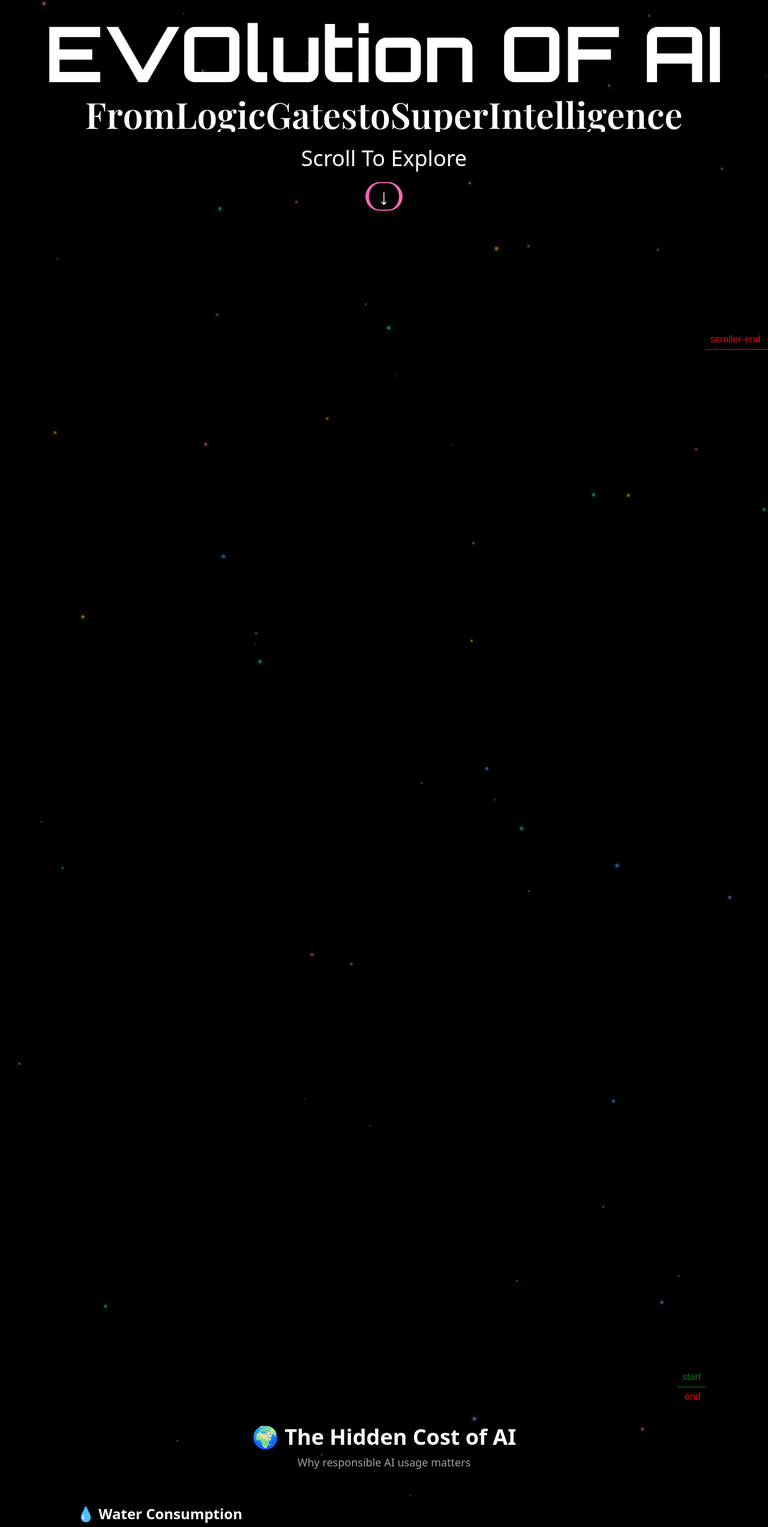
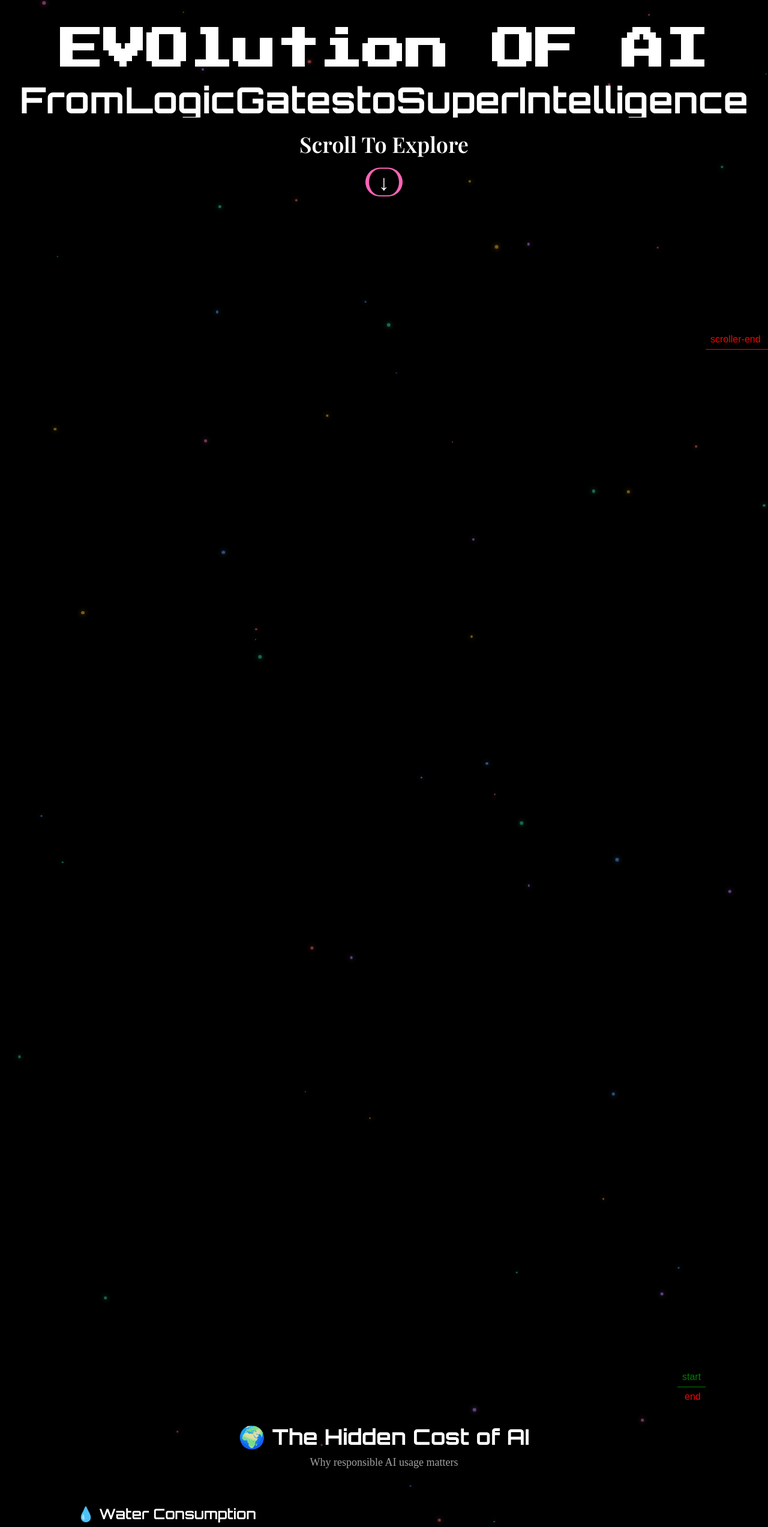
Before and after one commit to SBeeeee/JourneyOFAI, a React (Vite) app: page / in a window 1280 px wide. Shown: the part 218-2764 px from the top of the page at 60% size. Built offline with nearby package versions, Linux system fonts and the light colour scheme.

Commit message:
added fonts and fixed issues here and there

```diff
--- a/src/components/EnvironmentalImpactSection.jsx
+++ b/src/components/EnvironmentalImpactSection.jsx
@@ -53,14 +53,14 @@ const EnvironmentalImpactSection = () => {
     <div className="max-w-5xl mx-auto space-y-14 text-neutral-200">
       {/* Heading */}
       <div className="text-center space-y-2">
-          <h2 className="text-3xl md:text-4xl font-bold text-white heading">🌍 The Hidden Cost of AI</h2>
-          <p className="text-lg text-neutral-400 res">Why responsible AI usage matters</p>
+        <h2 className="text-3xl md:text-4xl font-bold text-white heading font-[Orbitron]">🌍 The Hidden Cost of AI</h2>
+        <p className="text-lg text-neutral-400 res font-[Poppins]">Why responsible AI usage matters</p>
       </div>
 
       {/* Water Consumption */}
       <div className="one">
-          <h3 className="text-2xl font-semibold mb-2 text-white">💧 Water Consumption</h3>
-          <p className="text-neutral-300 leading-relaxed">
+        <h3 className="text-2xl font-semibold mb-2 text-white font-[Orbitron]">💧 Water Consumption</h3>
+        <p className="text-neutral-300 leading-relaxed font-[Poppins]">
           AI doesn't directly drink water—but the data centers powering models like ChatGPT use vast amounts of water for cooling.
           <br />
           Sending a simple 100-word email via GPT-4 consumes around{' '}
@@ -79,8 +79,8 @@ const EnvironmentalImpactSection = () => {
 
       {/* Energy Usage */}
       <div className="fade-in two">
-          <h3 className="text-2xl font-semibold mb-2 text-white">⚡ Energy Usage</h3>
-          <p className="text-neutral-300 leading-relaxed">
+        <h3 className="text-2xl font-semibold mb-2 text-white font-[Orbitron]">⚡ Energy Usage</h3>
+        <p className="text-neutral-300 leading-relaxed font-[Poppins]">
           Every ChatGPT query consumes approximately{' '}
           <span className="font-medium text-green-400">0.3 watt-hours</span>—that’s about 10x more than a Google search.
           <br />
@@ -99,13 +99,12 @@ const EnvironmentalImpactSection = () => {
 
       {/* AI Limitation Quote */}
       <div className="fade-in three">
-          <h3 className="text-2xl font-semibold mb-2 text-white">🧠 Limitations of AI</h3>
-          <p className="text-neutral-300 leading-relaxed">
+        <h3 className="text-2xl font-semibold mb-2 text-white font-[Orbitron]">🧠 Limitations of AI</h3>
+        <p className="text-neutral-300 leading-relaxed font-[Poppins]">
           AI like ChatGPT is fundamentally a{' '}
           <span className="italic text-purple-400">"stochastic parrot"</span>—just mimicking language patterns.
-            <br />
-            OpenAI CEO Sam Altman even tweeted:{' '}
-            <span className="italic text-neutral-100 font-medium">“i am a stochastic parrot and so r u”</span>.
+
+
           <br />
           <a
             href="https://en.wikipedia.org/wiki/Stochastic_parrot"
@@ -120,8 +119,8 @@ const EnvironmentalImpactSection = () => {
 
       {/* Ghibli-inspired Thought */}
       <div className="fade-in four">
-          <h3 className="text-2xl font-semibold mb-2 text-white">🎨 Ghibli-Inspired Reflections</h3>
-          <p className="text-neutral-300 leading-relaxed">
+        <h3 className="text-2xl font-semibold mb-2 text-white font-[Orbitron]">🎨 Ghibli-Inspired Reflections</h3>
+        <p className="text-neutral-300 leading-relaxed font-[Poppins]">
           Like Studio Ghibli’s themes of nature and balance—tech and AI should also be aligned with sustainability.
           <br />
           As we innovate, let’s also consider how our tools impact the world beyond the screen.
@@ -129,6 +128,7 @@ const EnvironmentalImpactSection = () => {
       </div>
     </div>
   </section>
+
   );
 };
 
--- a/src/components/HeroSection.jsx
+++ b/src/components/HeroSection.jsx
@@ -17,7 +17,7 @@ const HeroSection = () => {
     gsap.from(headref.current, {
       scale: 2,
       opacity: 0,
-      y: -100,
+      y: -200,
       duration: 3,
 
     });
@@ -33,8 +33,8 @@ const HeroSection = () => {
     });
     titleEl.innerHTML = clutter;
 
-    gsap.from('span.a', { y:50,opacity: 0, duration: 1.5, stagger: 0.15 });
-    gsap.from('span.b', { y:50,opacity: 0, duration: 1.5, stagger: -0.15 });
+    gsap.from('span.a', { y:50,opacity: 0, duration: 2.5, stagger: 0.15 });
+    gsap.from('span.b', { y:50,opacity: 0, duration: 2.5, stagger: -0.15 });
 
     gsap.from(arrowref.current,{
       scale:0,
@@ -63,13 +63,13 @@ const HeroSection = () => {
     <div className="relative h-screen overflow-hidden">
 
       <div className="flex flex-col justify-center items-center h-full gap-2 relative z-10">
-        <div ref={headref} className="font-extrabold text-9xl font-[Orbitron] text-white">
+        <div ref={headref} className="font-extrabold text-7xl mb-2 text-white" style={{ fontFamily: '"Press Start 2P", cursive' }}>
           EVOlution OF AI
         </div>
-        <div ref={titleref} className="text-6xl font-bold font-[Playfair_Display] text-white overflow-hidden">
+        <div ref={titleref} className="text-6xl font-bold font-[Orbitron] text-white overflow-hidden">
           From Logic Gates to SuperIntelligence
         </div>
-        <div ref={scrollref} className="text-4xl font-light mt-4 text-white">
+        <div ref={scrollref} className="text-4xl font-[Playfair_Display] font-light mt-4 text-white">
           Scroll To Explore
         </div>
         <div
```
Lines whose indentation alone changed are shown as unchanged.
